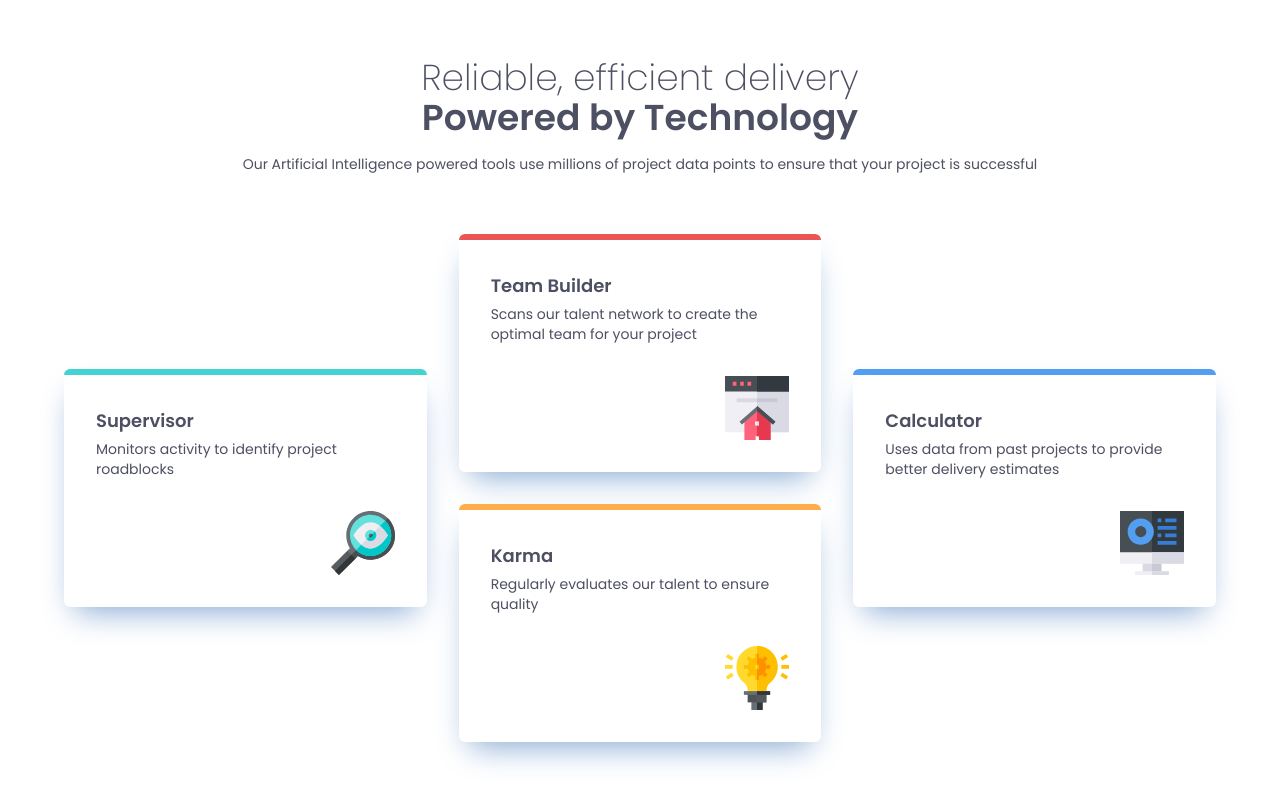
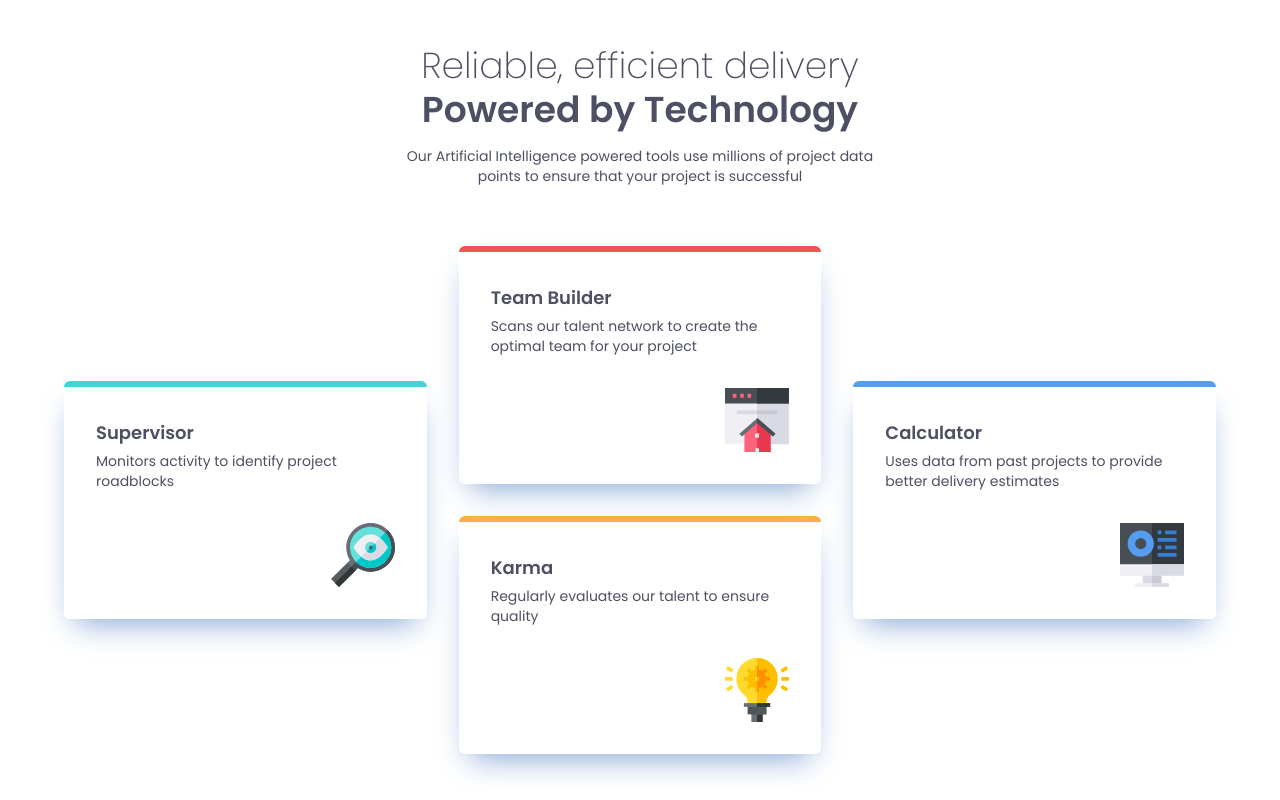
Before and after one commit to JVarney03/webdev-four-card-feature, a website built with Vite: page index.html in a window 1280 px wide. Built offline with nearby package versions, Linux system fonts and the light colour scheme.

Commit message:
updated heading width

```diff
--- a/index.html
+++ b/index.html
@@ -19,9 +19,9 @@
     <main
       class="flex min-h-screen w-screen items-center justify-center bg-white"
     >
-      <div class="mx-5 my-10 max-w-80 sm:max-w-2xl md:max-w-6xl">
-        <div class="mb-15 text-center sm:px-25">
-          <h2 class="text-2xl font-extralight sm:text-4xl">
+      <div class="mx-5 my-10 max-w-80 flex flex-col items-center sm:max-w-2xl md:max-w-6xl">
+        <div class="mb-15 text-center sm:max-w-lg">
+          <h2 class="text-2xl mb-1 font-extralight sm:text-4xl">
             Reliable, efficient delivery
           </h2>
           <h1 class="mb-4 text-2xl font-semibold sm:text-4xl">
```
